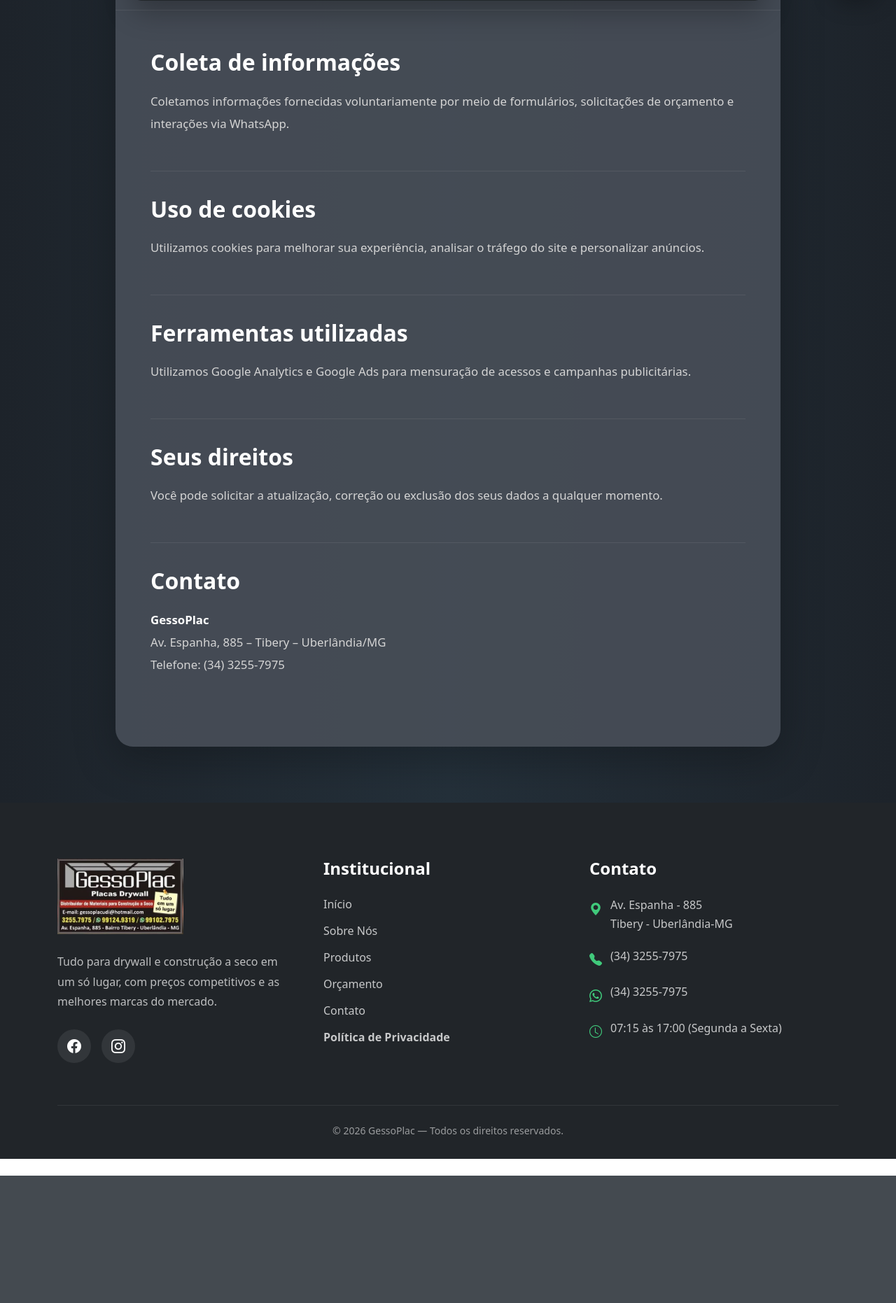
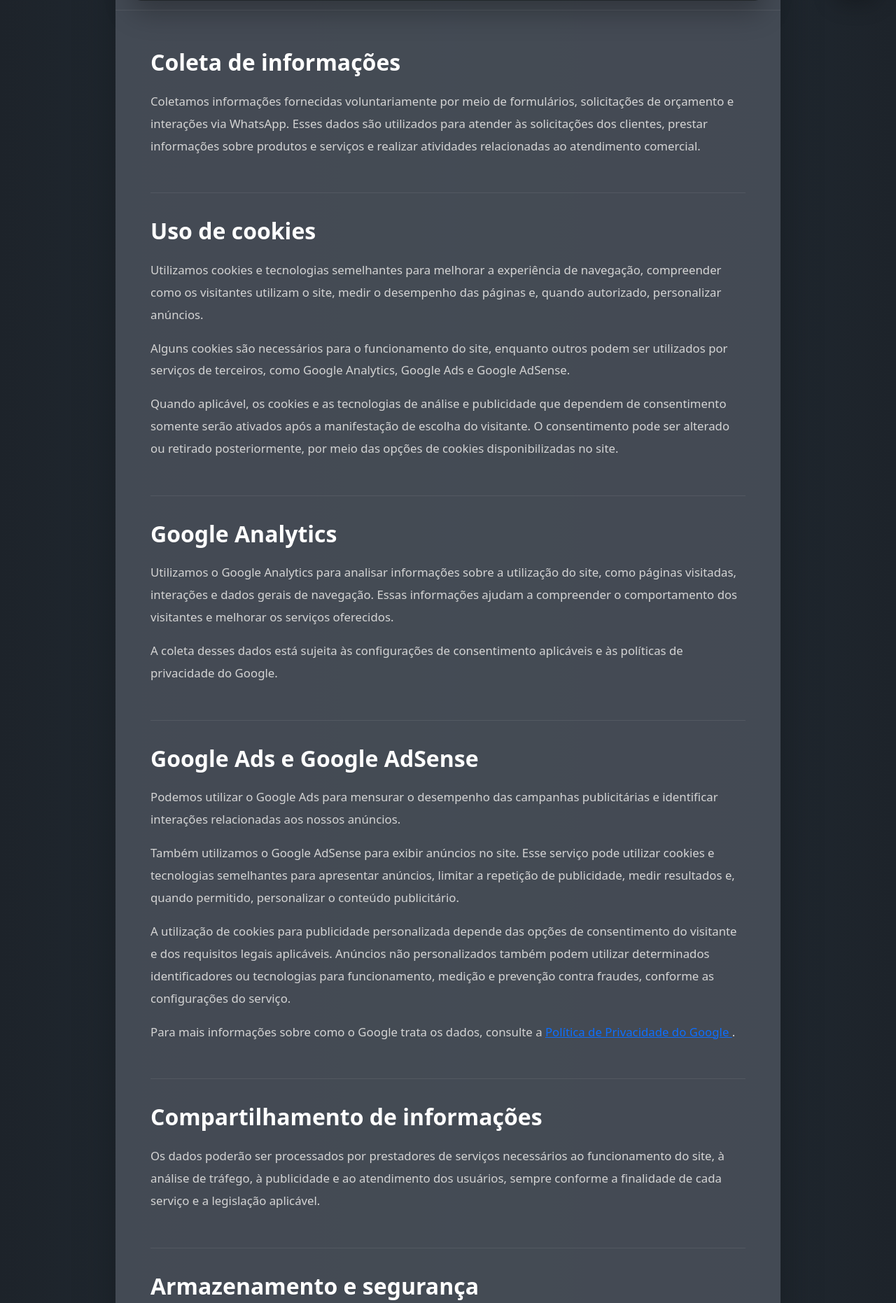
Before and after one commit to arthurllj/sistema-gessoplac, a Django app: page /politica-de-privacidade/ in a window 1280 px wide. Shown: the part 779-2641 px from the top of the page at 70% size. Before the commit the page ends 2459 px from the top, so only its background shows below. Run offline with Django 5.2, Linux system fonts and the light colour scheme; some libraries are stand-ins or nearby versions.

Commit message:
Alteração cookies

```diff
--- a/orcamento/templates/base.html
+++ b/orcamento/templates/base.html
@@ -3,7 +3,14 @@
 
 <head>
 
-    <!-- Google Tag -->
+        <meta charset="UTF-8">
+    <meta name="viewport" content="width=device-width, initial-scale=1.0">
+
+
+         <!-- Google AdSense -->
+            <script async src="https://pagead2.googlesyndication.com/pagead/js/adsbygoogle.js?client=ca-pub-8666636277376742"
+            crossorigin="anonymous">
+            </script>
 
 <script>
     window.dataLayer = window.dataLayer || [];
@@ -87,11 +94,6 @@
         }
         }
     </script>
-
-            <!-- Google AdSense -->
-            <script async src="https://pagead2.googlesyndication.com/pagead/js/adsbygoogle.js?client=ca-pub-8666636277376742"
-            crossorigin="anonymous">
-            </script>
 
     </head>
 
--- a/orcamento/templates/politica_privacidade.html
+++ b/orcamento/templates/politica_privacidade.html
@@ -38,7 +38,7 @@
                 </p>
 
                 <span class="privacy-update">
-                    Última atualização: Junho de 2026
+                    Última atualização: Outubro de 2026
                 </span>
 
             </div>
@@ -51,6 +51,9 @@
                     <p>
                         Coletamos informações fornecidas voluntariamente por meio
                         de formulários, solicitações de orçamento e interações via WhatsApp.
+                        Esses dados são utilizados para atender às solicitações dos clientes,
+                        prestar informações sobre produtos e serviços e realizar atividades
+                        relacionadas ao atendimento comercial.
                     </p>
                 </div>
 
@@ -58,17 +61,102 @@
                     <h2>Uso de cookies</h2>
 
                     <p>
-                        Utilizamos cookies para melhorar sua experiência,
-                        analisar o tráfego do site e personalizar anúncios.
+                        Utilizamos cookies e tecnologias semelhantes para melhorar
+                        a experiência de navegação, compreender como os visitantes
+                        utilizam o site, medir o desempenho das páginas e, quando
+                        autorizado, personalizar anúncios.
+                    </p>
+
+                    <p>
+                        Alguns cookies são necessários para o funcionamento do site,
+                        enquanto outros podem ser utilizados por serviços de terceiros,
+                        como Google Analytics, Google Ads e Google AdSense.
+                    </p>
+
+                    <p>
+                        Quando aplicável, os cookies e as tecnologias de análise e
+                        publicidade que dependem de consentimento somente serão
+                        ativados após a manifestação de escolha do visitante.
+                        O consentimento pode ser alterado ou retirado posteriormente,
+                        por meio das opções de cookies disponibilizadas no site.
                     </p>
                 </div>
 
                 <div class="privacy-item">
-                    <h2>Ferramentas utilizadas</h2>
+                    <h2>Google Analytics</h2>
 
                     <p>
-                        Utilizamos Google Analytics e Google Ads para mensuração
-                        de acessos e campanhas publicitárias.
+                        Utilizamos o Google Analytics para analisar informações
+                        sobre a utilização do site, como páginas visitadas,
+                        interações e dados gerais de navegação. Essas informações
+                        ajudam a compreender o comportamento dos visitantes e
+                        melhorar os serviços oferecidos.
+                    </p>
+
+                    <p>
+                        A coleta desses dados está sujeita às configurações de
+                        consentimento aplicáveis e às políticas de privacidade
+                        do Google.
+                    </p>
+                </div>
+
+                <div class="privacy-item">
+                    <h2>Google Ads e Google AdSense</h2>
+
+                    <p>
+                        Podemos utilizar o Google Ads para mensurar o desempenho
+                        das campanhas publicitárias e identificar interações
+                        relacionadas aos nossos anúncios.
+                    </p>
+
+                    <p>
+                        Também utilizamos o Google AdSense para exibir anúncios
+                        no site. Esse serviço pode utilizar cookies e tecnologias
+                        semelhantes para apresentar anúncios, limitar a repetição
+                        de publicidade, medir resultados e, quando permitido,
+                        personalizar o conteúdo publicitário.
+                    </p>
+
+                    <p>
+                        A utilização de cookies para publicidade personalizada
+                        depende das opções de consentimento do visitante e dos
+                        requisitos legais aplicáveis. Anúncios não personalizados
+                        também podem utilizar determinados identificadores ou
+                        tecnologias para funcionamento, medição e prevenção
+                        contra fraudes, conforme as configurações do serviço.
+                    </p>
+
+                    <p>
+                        Para mais informações sobre como o Google trata os dados,
+                        consulte a
+                        <a href="https://policies.google.com/privacy"
+                           target="_blank"
+                           rel="noopener noreferrer">
+                            Política de Privacidade do Google
+                        </a>.
+                    </p>
+                </div>
+
+                <div class="privacy-item">
+                    <h2>Compartilhamento de informações</h2>
+
+                    <p>
+                        Os dados poderão ser processados por prestadores de serviços
+                        necessários ao funcionamento do site, à análise de tráfego,
+                        à publicidade e ao atendimento dos usuários, sempre conforme
+                        a finalidade de cada serviço e a legislação aplicável.
+                    </p>
+                </div>
+
+                <div class="privacy-item">
+                    <h2>Armazenamento e segurança</h2>
+
+                    <p>
+                        Adotamos medidas razoáveis para proteger as informações
+                        contra acessos não autorizados, perda, alteração ou uso
+                        indevido. Os dados são mantidos pelo período necessário
+                        para cumprir as finalidades informadas e as obrigações
+                        legais aplicáveis.
                     </p>
                 </div>
 
@@ -76,8 +164,16 @@
                     <h2>Seus direitos</h2>
 
                     <p>
-                        Você pode solicitar a atualização, correção ou exclusão
-                        dos seus dados a qualquer momento.
+                        Nos termos da Lei Geral de Proteção de Dados Pessoais
+                        (LGPD), você pode solicitar, conforme aplicável, confirmação
+                        do tratamento, acesso, correção, anonimização, bloqueio,
+                        exclusão de dados e informações sobre o uso de suas
+                        informações pessoais.
+                    </p>
+
+                    <p>
+                        Você também pode alterar ou retirar seu consentimento
+                        quando o tratamento estiver baseado nessa autorização.
                     </p>
                 </div>
 
@@ -88,6 +184,12 @@
                         <strong>GessoPlac</strong><br>
                         Av. Espanha, 885 – Tibery – Uberlândia/MG<br>
                         Telefone: (34) 3255-7975
+                    </p>
+
+                    <p>
+                        Para dúvidas ou solicitações relacionadas à privacidade
+                        e aos dados pessoais, entre em contato pelos canais
+                        de atendimento da empresa.
                     </p>
                 </div>
 
```
